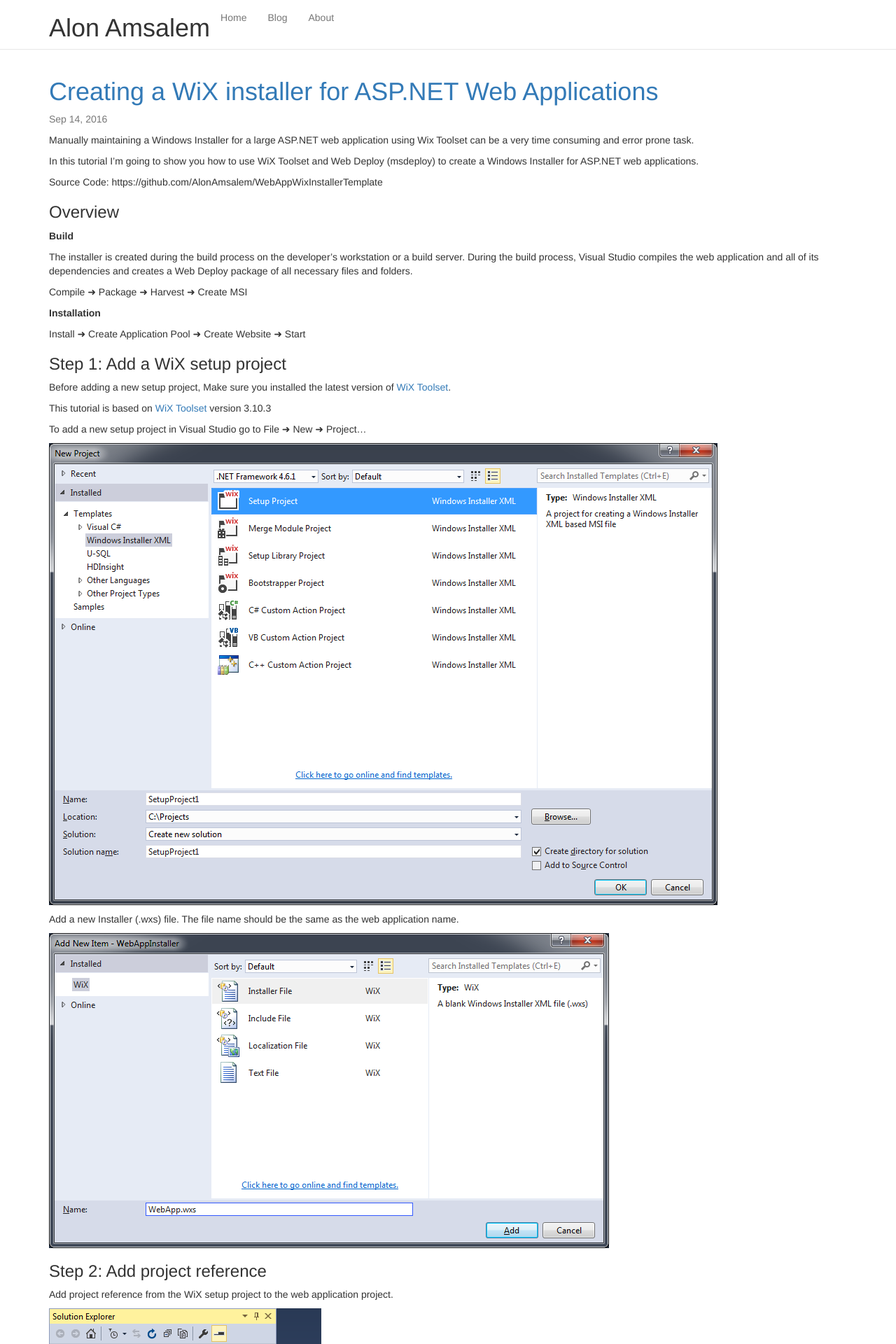
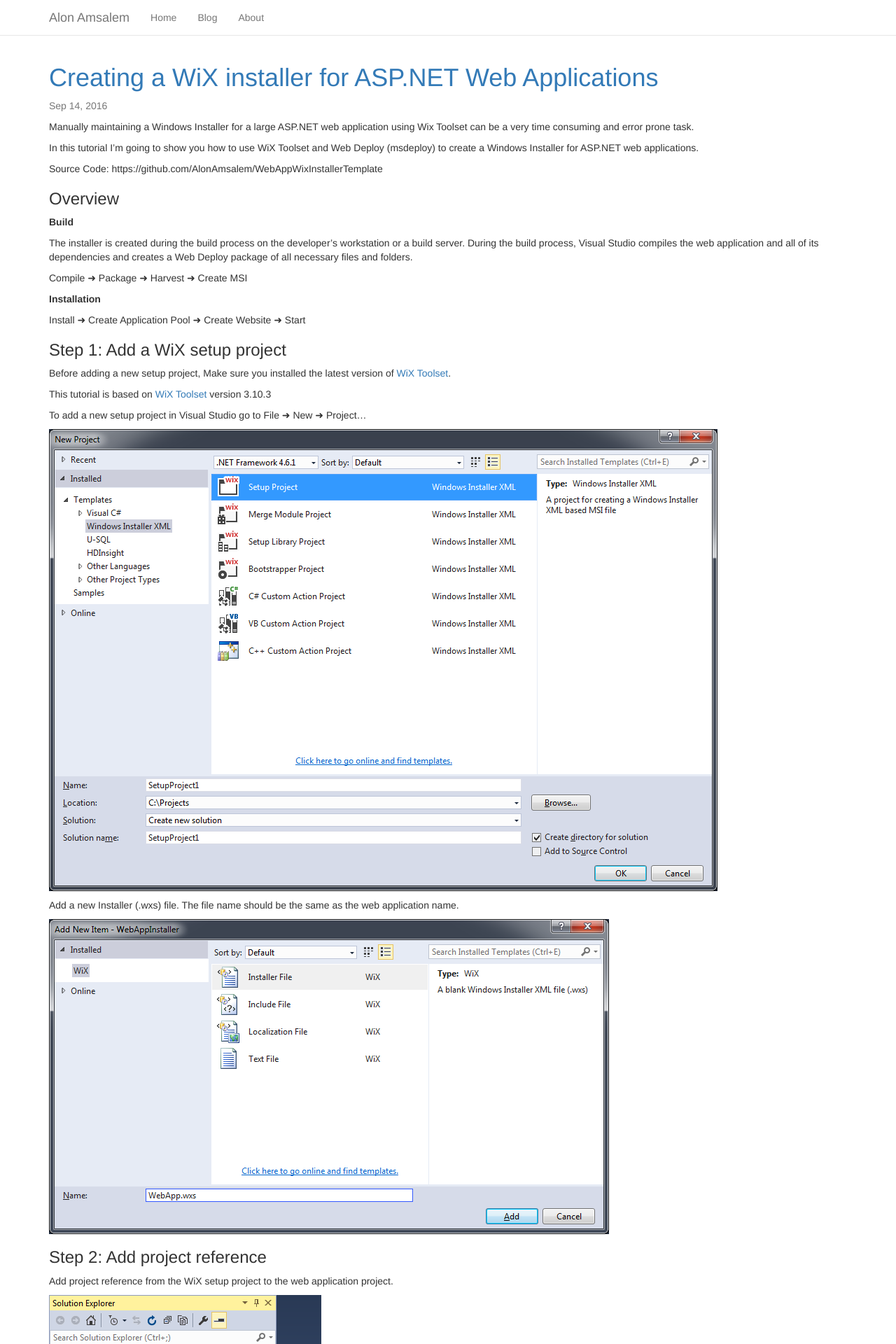
Before and after one commit to AlonAm/alonam.github.io, a Jekyll site: the page built from index.html, in a window 1280 px wide. Shown: the top 1920 px of the page at 70% size. Built offline with Jekyll 4.4.1, drawn with Linux system fonts in a browser that asks for light colours; nearby versions of some CDN libraries.

Commit message:
Update nav.html

```diff
--- a/_includes/nav.html
+++ b/_includes/nav.html
@@ -7,13 +7,13 @@
                 <span class="icon-bar"></span>
                 <span class="icon-bar"></span>
             </button>
-            <h1>Alon Amsalem</h1>
+            <a class="navbar-brand" href="/">Alon Amsalem</a>
         </div>
         <div id="navbar" class="navbar-collapse collapse">
-            <ul class="nav navbar-nav" style="vertical-align: bottom">
+            <ul class="nav navbar-nav">
                 <li><a href="/">Home</a></li>
-		<li><a href="/blog">Blog</a></li>
-		<li><a href="/about">About</a></li>
+				<li><a href="/blog">Blog</a></li>
+				<li><a href="/about">About</a></li>
             </ul>
         </div>
     </div>
```
